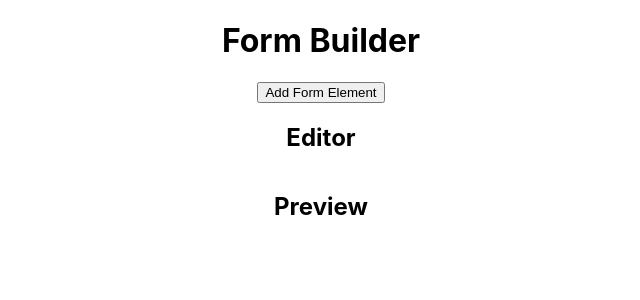
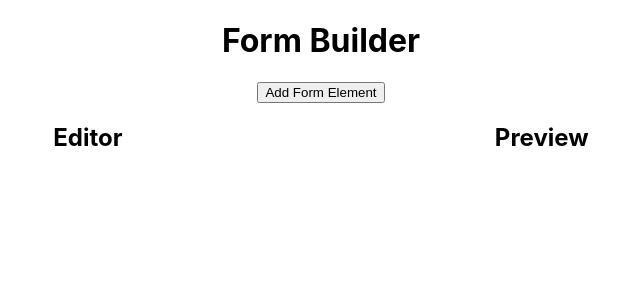
Before and after one commit to arkangelofkaos/form-builder-kata, a React (Create React App) app: page / in a window 1280 px wide. Shown: the top 300 px of the page, without its empty margins (319-959 px from the left). Built offline with nearby package versions, Linux system fonts and the light colour scheme.

Commit message:
Show the Builder and the Preview side by side

```diff
--- a/src/App.js
+++ b/src/App.js
@@ -30,6 +30,7 @@ const App = () => {
             <button onClick={addNewFormElement} data-testid="add-form-element-button">
                 Add Form Element
             </button>
+            <SideBySide>
                 <div data-testid="form-builder">
                     <h2>Editor</h2>
                     {
@@ -48,6 +49,7 @@ const App = () => {
                         })
                     }
                 </div>
+            </SideBySide>
         </FormBuilderApp>
     );
 }
@@ -58,4 +60,10 @@ const FormBuilderApp = styled.div`
   align-items: center;
 `
 
+const SideBySide = styled.div`
+  display: flex;
+  width: 100%;
+  justify-content: space-evenly;
+`
+
 export default App;
```
Lines whose indentation alone changed are shown as unchanged.
